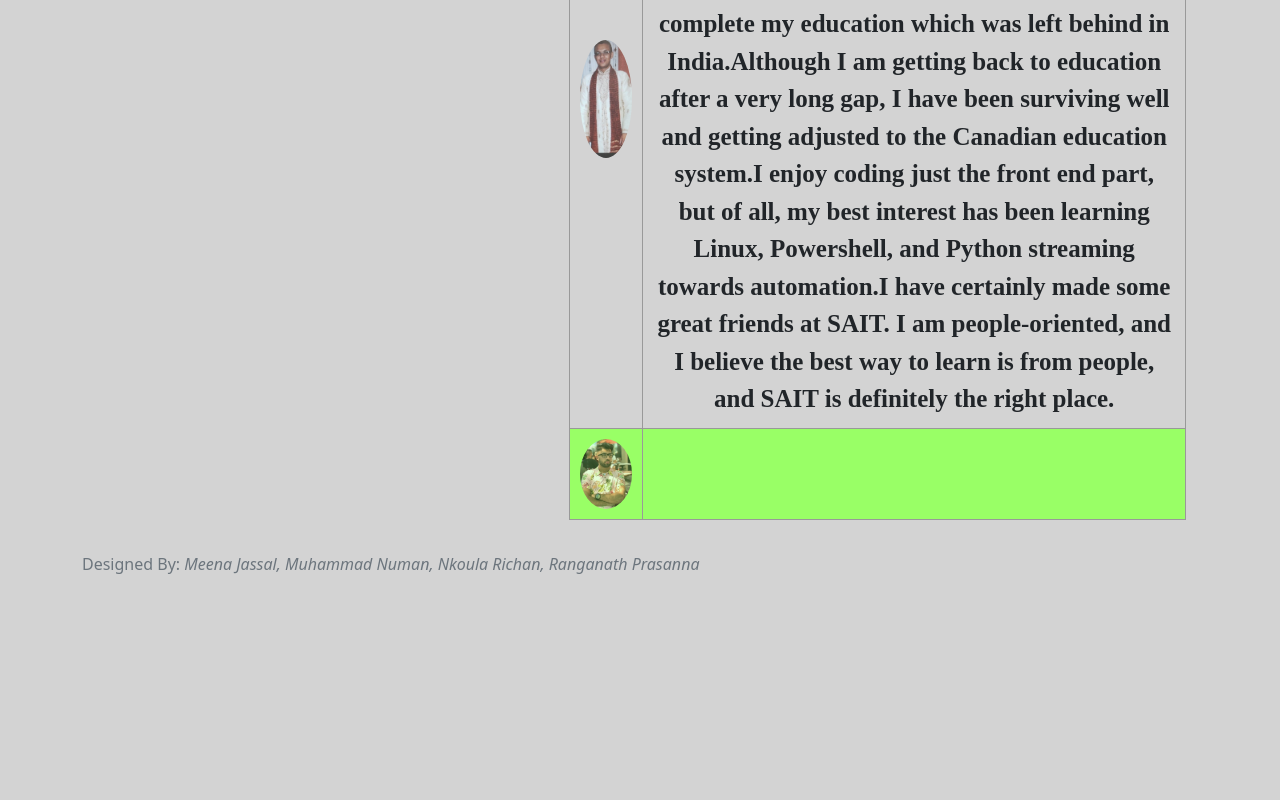
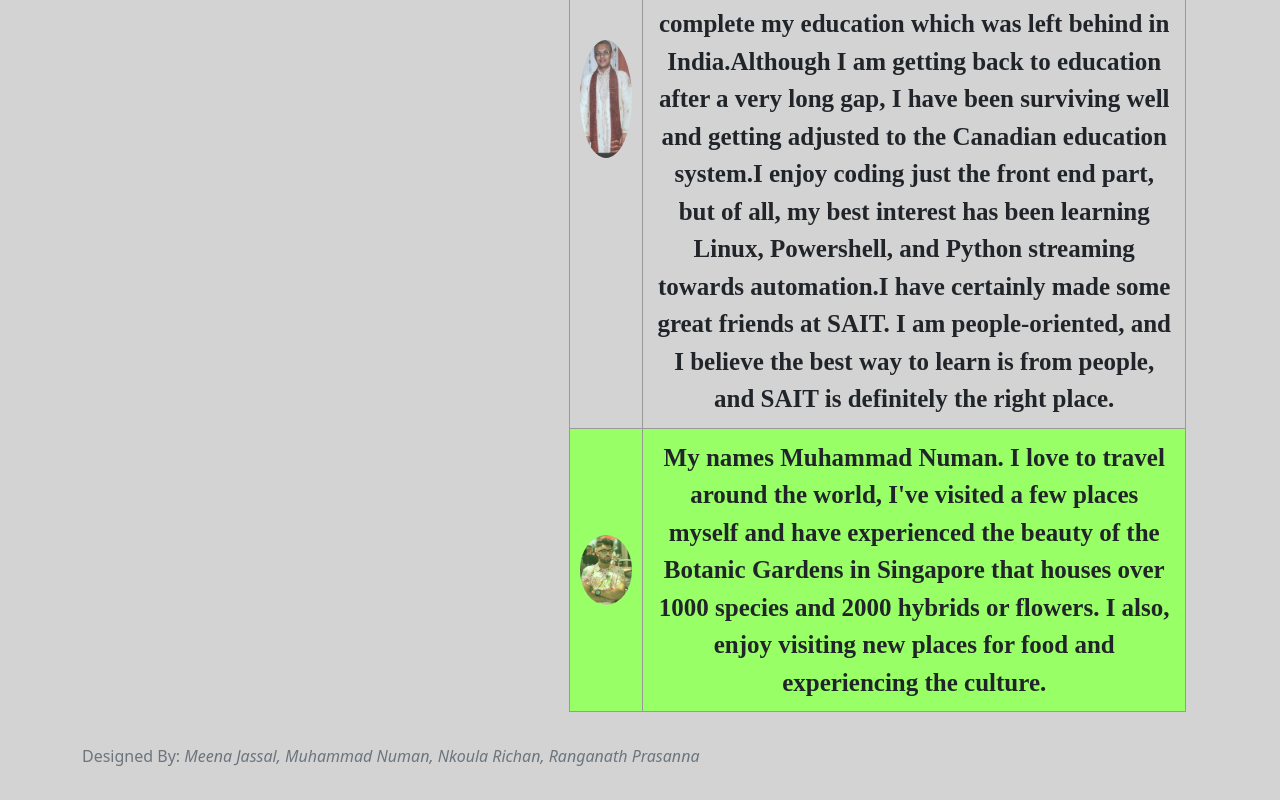
Before and after one commit to NkoulaAlRichan/web, a plain HTML site: page faqandabout.html in a window 1280 px wide. Shown: the part 1439-2239 px from the top of the page. Before the commit the page ends 2047 px from the top, so only its background shows below. Drawn offline with nearby package versions, Linux system fonts and the light colour scheme.

Commit message:
Update faqandabout.html

```diff
--- a/faqandabout.html
+++ b/faqandabout.html
@@ -130,7 +130,7 @@ function closeNav() {
         </tr>
 		<tr>
             <td><img src="images/mn.jpg" class="mn"></td>
-            <td></td>
+            <td>My names Muhammad Numan. I love to travel around the world, I've visited a few places myself and have experienced the beauty of the Botanic Gardens in Singapore that houses over 1000 species and 2000 hybrids or flowers. I also, enjoy visiting new places for food and experiencing the culture.</td>
 		</tr>
     </tbody>
 </table>
```
